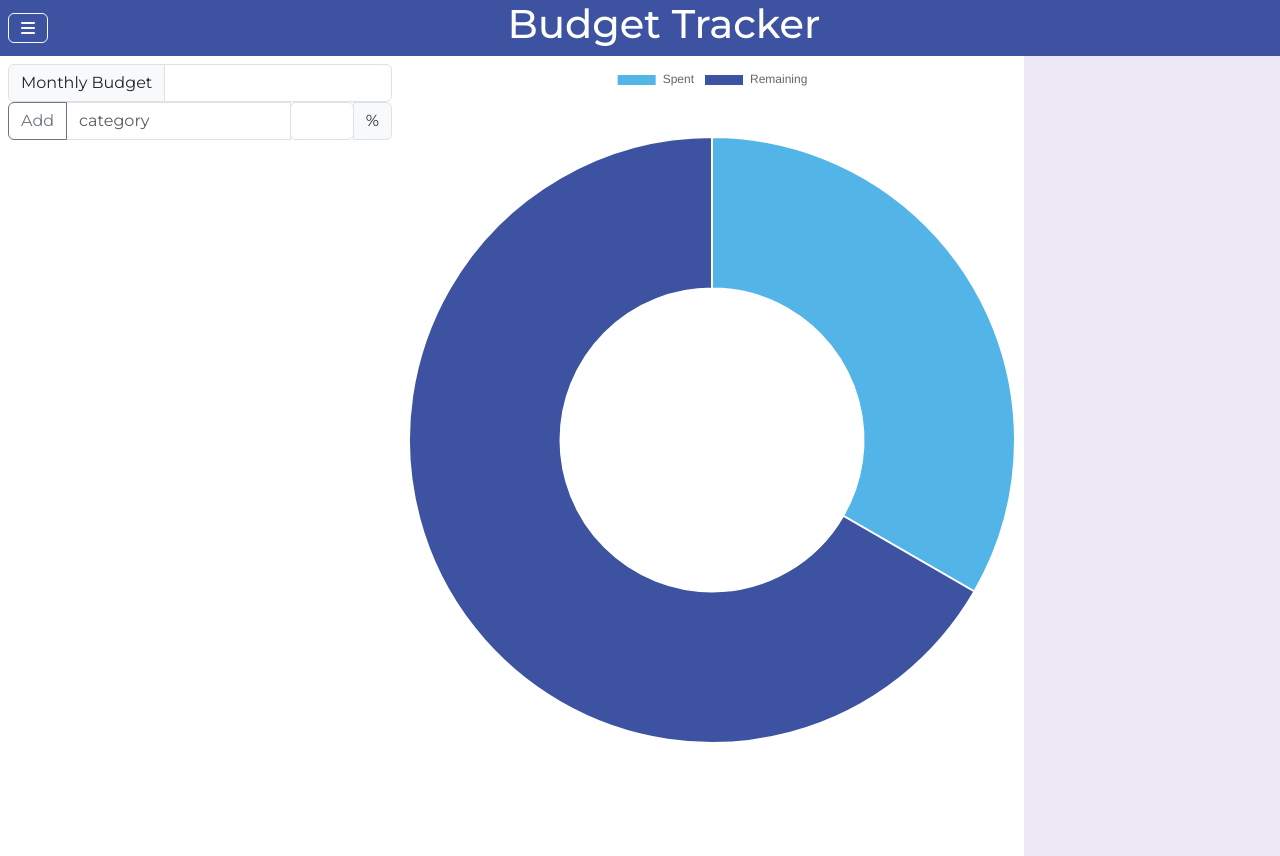
After one commit to JasonSt12/budgetTracker, a Django app: page /budget/goal/ in a window 1280 px wide. The commit adds this page. Run offline with Django 5.2, Linux system fonts and the light colour scheme; some web fonts are replaced.

Commit message:
Started goals page

```diff
--- a/budget/static/css/base.css
+++ b/budget/static/css/base.css
@@ -1,4 +1,5 @@
-body, html {
+body,
+html {
   margin: 0;
   padding: 0;
   font-family: "Montserrat", sans-serif;
@@ -9,7 +10,7 @@ body, html {
 
 .header {
   background-color: #3d52a0;
-    transition: .5s;
+  transition: 0.5s;
 }
 
 .title {
--- /dev/null
+++ b/budget/static/css/goal.css
@@ -0,0 +1,76 @@
+.main-container {
+  height: 100%;
+  transition: 0.5s;
+}
+
+.left-column {
+  width: 0;
+  height: 100%;
+  position: fixed;
+  z-index: 1;
+  top: 0;
+  left: 0;
+  background-color: #8697c4;
+  overflow-x: hidden;
+  transition: 0.5s;
+  flex: 0 0 auto;
+}
+
+.logout-link {
+  position: absolute;
+  bottom: 0;
+  left: 0;
+  width: 100%;
+}
+
+.fa-door-open {
+  color: white;
+}
+
+.menu-link {
+  height: 8%;
+  display: flex;
+  align-items: center;
+  justify-content: center;
+  color: white;
+  text-decoration: none;
+}
+
+.menu-link:visited {
+  text-decoration: none;
+}
+
+.menu-link:hover {
+  text-decoration: none;
+  background-color: #5b6eb4;
+}
+
+.menu-link:active {
+  text-decoration: none;
+}
+
+.input-column {
+  width: 30%;
+}
+
+.chart-column {
+  flex: 1;
+}
+
+.chart-container {
+  height: 90%;
+}
+
+.right-column {
+  width: 20vw;
+  height: 100%;
+  background-color: #ede8f5;
+  flex: 0 0 auto;
+}
+
+.goal-container {
+  height: 12%;
+  display: flex;
+  align-items: center;
+  justify-content: center;
+}
--- /dev/null
+++ b/budget/static/js/goal.js
@@ -0,0 +1,36 @@
+const menuButton = document.querySelector(".menu-button");
+const rightColumn = document.querySelector(".right-column");
+const header = document.querySelector(".header");
+const mainContainer = document.querySelector(".main-container");
+
+let columnWidth = "0px";
+menuButton.addEventListener("click", function () {
+  if (columnWidth === "0px") {
+    document.querySelector(".left-column").style.width = "15vw";
+    document.querySelector(".header").style.marginLeft = "15vw";
+    document.querySelector(".main-container").style.marginLeft = "15vw";
+  } else {
+    document.querySelector(".left-column").style.width = "0";
+    document.querySelector(".header").style.marginLeft = "0";
+    document.querySelector(".main-container").style.marginLeft = "0";
+  }
+
+  columnWidth = document.querySelector(".left-column").style.width;
+});
+
+const chart = new Chart("goal-chart", {
+  type: "doughnut",
+  data: {
+    labels: ["Spent", "Remaining"],
+    datasets: [
+      {
+        backgroundColor: ["#53b5e7", "#3d52a0"],
+        data: [10, 20],
+      },
+    ],
+  },
+  options: {
+    responsive: true,
+    maintainAspectRatio: false,
+  },
+});
--- /dev/null
+++ b/budget/templates/budget/goal.html
@@ -0,0 +1,54 @@
+{% extends "budget/base.html" %}
+
+<!DOCTYPE html>
+{% block head %}
+  {% load static %}
+  <script
+    src="https://cdnjs.cloudflare.com/ajax/libs/Chart.js/2.9.4/Chart.js">
+  </script>
+  <link rel="stylesheet" href="/static/css/goal.css?{% now "U" %}" />
+{% endblock head %}
+
+
+{% block content %}
+
+  <div class="d-flex main-container">
+
+    {% include "budget/includes/menu.html" %}
+
+    <div class="input-column m-2">
+      <form>
+        <div class="input-group">
+          <span class="input-group-text">Monthly Budget</span>
+          <input class="form-control" type="text"/>
+        </div>
+
+        <div class="input-group">
+          <button class="btn btn-outline-secondary" type="button">Add</button>
+          <input class="form-control" type="text" placeholder="category"/>
+          <div class="col-2">
+            <input class="form-control" type="text"/>
+          </div>
+
+          <span class="input-group-text">%</span>
+        </div>
+
+
+      </form>
+    </div>
+
+    <div class="d-flex flex-column chart-column">
+
+      <div class="chart-container m-2">
+        <canvas id="goal-chart"></canvas>
+      </div>
+
+    </div>
+
+    <div class="d-flex flex-column ms-auto right-column">
+
+    </div>
+  </div>
+
+  <script type="text/javascript" src="/static/js/goal.js?{% now "U" %}"></script>
+{% endblock content %}
--- a/budget/templates/budget/includes/header.html
+++ b/budget/templates/budget/includes/header.html
@@ -6,6 +6,8 @@
     </button>
   </div>
   <div class="me-auto ms-auto">
-    <h1 class="title">Budget Tracker</h1>
+    <a href="{% url 'budget:home' %}" style="text-decoration: none">
+      <h1 class="title">Budget Tracker</h1>
+    </a>
   </div>
 </header>
--- /dev/null
+++ b/budget/templates/budget/includes/menu.html
@@ -0,0 +1,24 @@
+  <div class="d-flex flex-column left-column">
+      <a href="{% url 'budget:goal' %}" class="menu-link">Goal</a>
+      <a class="menu-link">Link2</a>
+      <a class="menu-link">Link3</a>
+
+
+      <a class="menu-link logout-link" href="{% url 'budget:logout' %}">
+        <i class="fa-solid fa-door-open me-2"></i> Logout
+      </a>
+    {% comment %} <div class="link-container">
+      <a href="{% url 'budget:goal' %}" class="menu-link">Goal</a>
+    </div>
+    <div class="link-container">
+      <a class="menu-link">Link2</a>
+    </div>
+    <div class="link-container">
+      <a class="menu-link">Link3</a>
+    </div>
+
+    <div class="link-container logout-link">
+      <i class="fa-solid fa-door-open me-2"></i>
+      <a class="menu-link" href="{% url 'budget:logout' %}">Logout</a>
+    </div> {% endcomment %}
+  </div>
--- a/budget/urls.py
+++ b/budget/urls.py
@@ -12,4 +12,5 @@ urlpatterns = [
     path('addExpense/', views.addExpense, name='addExpense'),
     path('deleteExpense/<int:expense_id>', views.deleteExpense, name='deleteExpense'),
     path('editExpense/<int:expense_id>', views.editExpense, name='editExpense'),
+    path('goal/', views.goal, name="goal")
 ]
--- a/budget/views.py
+++ b/budget/views.py
@@ -188,3 +188,7 @@ def editExpense(request, expense_id):
         return redirect('budget:home')
 
     return redirect('budget:home')
+
+def goal(request):
+
+    return render(request, 'budget/goal.html')
```
Also changed, not shown: budget/static/css/home.css (+5 -12 lines), budget/templates/budget/home.html (+63 -19 lines). Lines whose indentation alone changed are shown as unchanged.
